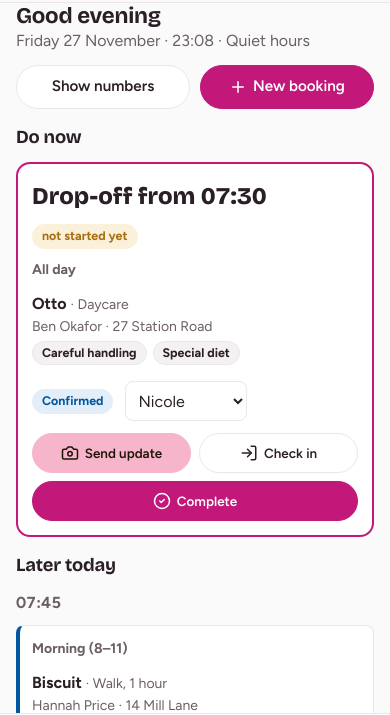
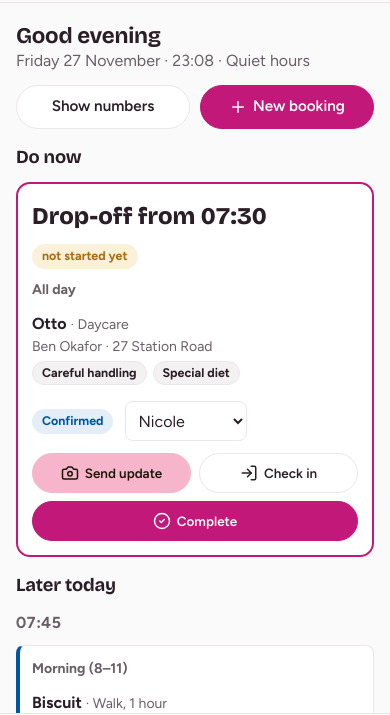
Before and after one commit to mrbzk/all4paws-app, a plain HTML site: page src/index.html in a window 390 px wide. Both pictures are taken after a click on the link "Back office". Shown: the part 52-767 px from the top of the page. Drawn offline with nearby package versions, Linux system fonts and the light colour scheme; files whose address does not match are found by name.

Commit message:
Back office: space between the top bar and every tab's first row (20px phone, 32px desktop)
Co-Authored-By: Claude Opus 5.5 <noreply@anthropic.com>
Claude-Session: https://claude.ai/code/session_01XY68KFvyR35v1KGfnniL88

```diff
--- a/src/index.html
+++ b/src/index.html
@@ -201,7 +201,7 @@ footer{padding:30px 0 50px;color:var(--muted);font-size:.875rem;border-top:1px s
 .tick{font-size:.78rem;padding:2px 8px;border-radius:999px;background:var(--surface);border:1px solid var(--line)}
 
 /* Admin */
-.admin{display:grid;grid-template-columns:210px 1fr;gap:22px;padding:24px 0 50px;align-items:start}
+.admin{display:grid;grid-template-columns:210px 1fr;gap:22px;padding:32px 0 50px;align-items:start}
 @media (max-width:860px){.admin{grid-template-columns:1fr}}
 .side{display:flex;flex-direction:column;gap:2px;position:sticky;top:80px}
 .side .lbl-row{display:flex;align-items:center;gap:8px;flex-wrap:nowrap}
@@ -394,7 +394,7 @@ table.inv tfoot td{background:var(--surface-2);border-bottom:0}
   .head h2{font-size:1.4rem}
   footer{margin-top:10px}
   /* admin tabs: one swipeable row */
-  .admin{padding-top:0;gap:14px}
+  .admin{padding-top:20px;gap:14px}
   /* admin menu: app-style tab bar at the bottom, like the customer side */
   .side{position:fixed;left:0;right:0;bottom:0;top:auto;z-index:40;margin:0;display:grid;grid-auto-flow:column;grid-auto-columns:1fr;gap:0;background:var(--surface);border-top:1px solid var(--line);border-bottom:0;padding:4px 4px calc(4px + env(safe-area-inset-bottom));overflow:visible;box-shadow:0 -4px 16px rgba(0,0,0,.05)}
   .side button{position:relative;flex-direction:column;align-items:center;justify-content:center;gap:2px;font-size:.72rem;line-height:1.1;min-height:54px;padding:6px 2px;border-radius:10px;white-space:nowrap;text-align:center;min-width:0}
```
Also changed, not shown: index.html (+2 -2 lines).
